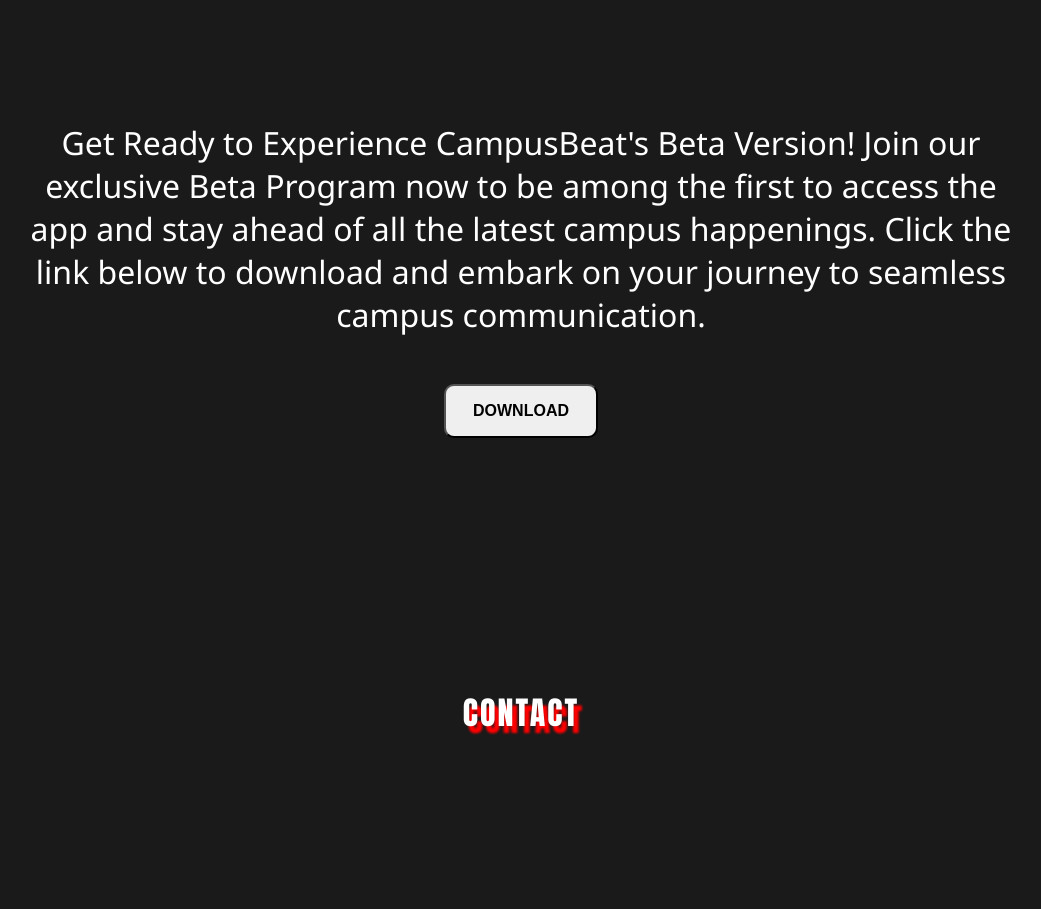
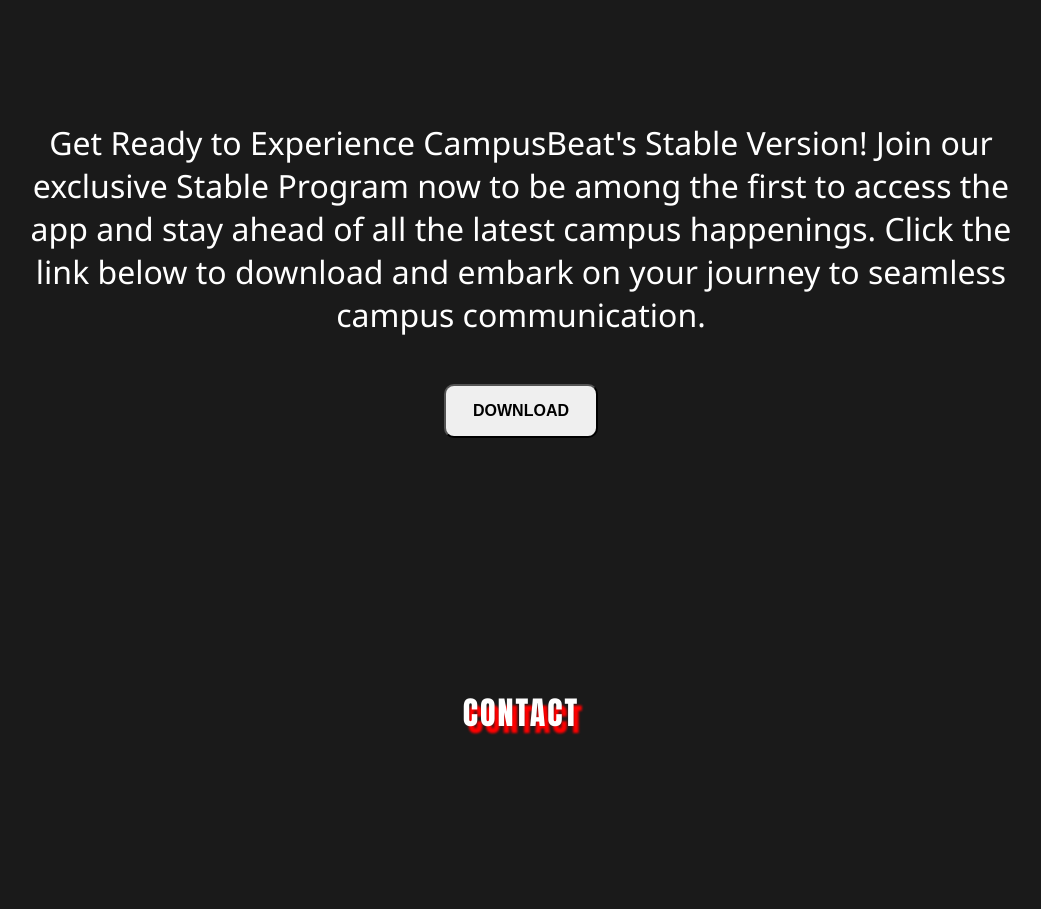
Before and after one commit to TheCoderAdi/CampusBeatWebsite, a plain HTML site: page index.html in a window 1280 px wide. Shown: the part 1840-2749 px from the top of the page, without its empty margins (119-1160 px from the left). Drawn offline with nearby package versions, Linux system fonts and the light colour scheme.

Commit message:
beta to stable

```diff
--- a/index.html
+++ b/index.html
@@ -57,8 +57,8 @@
         <h1>Download</h1>
         <div class="download">
           <p>
-            Get Ready to Experience CampusBeat's Beta Version! Join our
-            exclusive Beta Program now to be among the first to access the app
+            Get Ready to Experience CampusBeat's Stable Version! Join our
+            exclusive Stable Program now to be among the first to access the app
             and stay ahead of all the latest campus happenings. Click the link
             below to download and embark on your journey to seamless campus
             communication.
```
